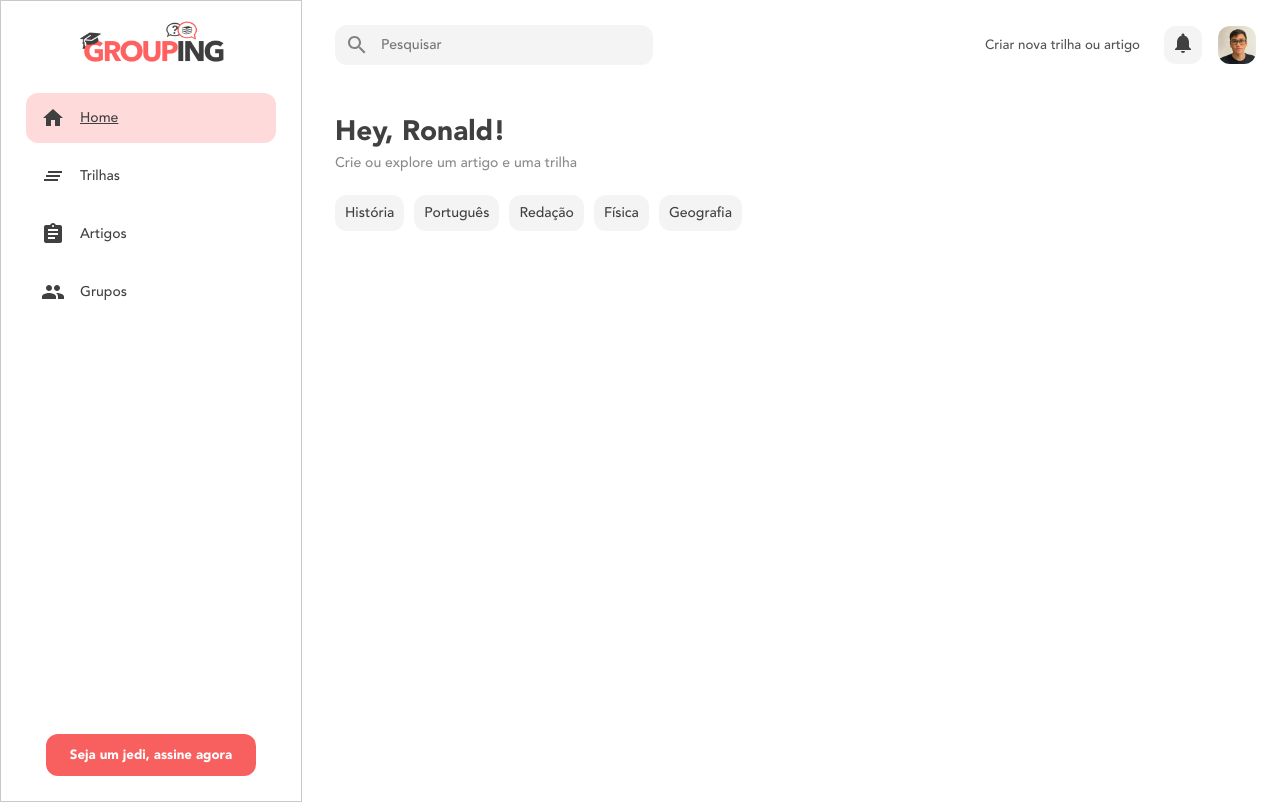
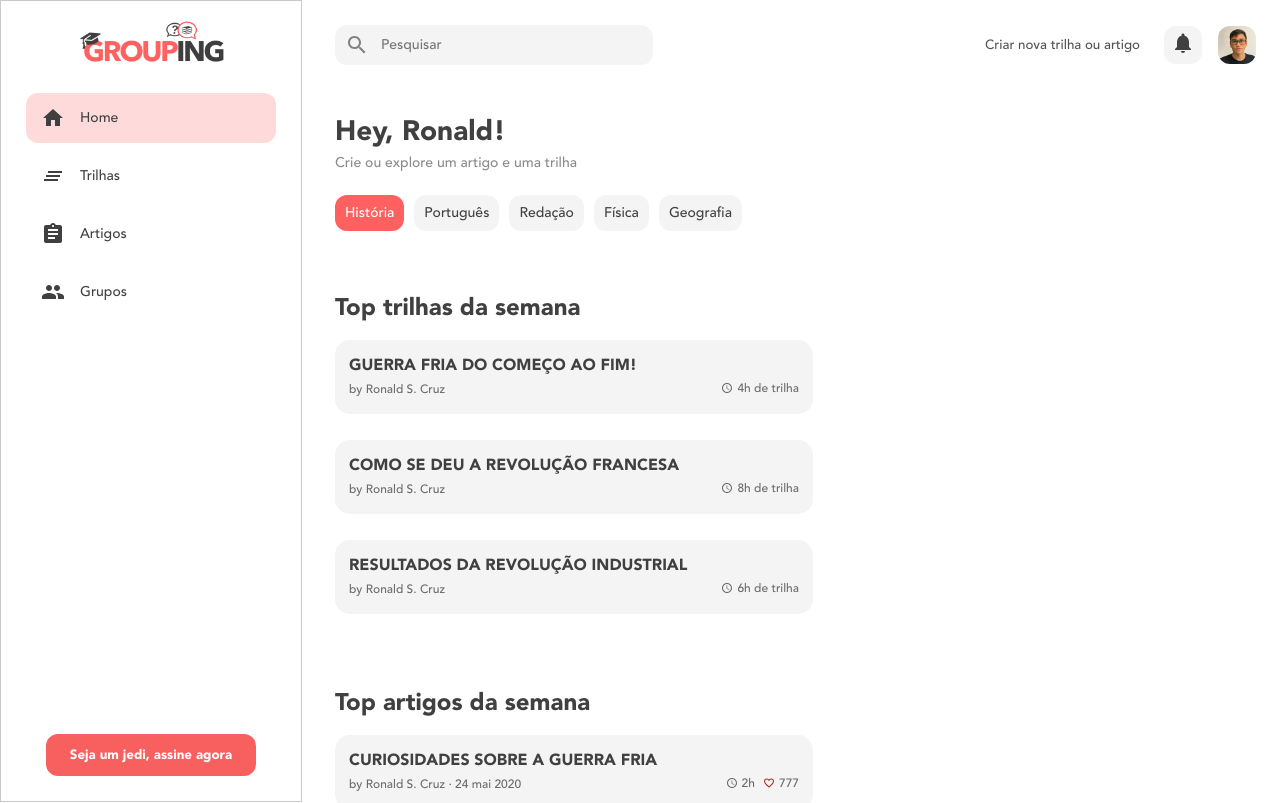
Before and after one commit to ronaldscruz/grouping, a React (Create React App) app: page /dashboard in a window 1280 px wide. Shown: the top 803 px of the page. Built offline with nearby package versions, Linux system fonts and the light colour scheme.

Commit message:
Dashboard almost done

```diff
--- a/src/components/Sidebar/index.jsx
+++ b/src/components/Sidebar/index.jsx
@@ -22,17 +22,35 @@ function Sidebar() {
               to="/dashboard"
               activeClassName="__selected"
             >
-              <Home className="__icon-mr" /> Home
+              <Home className="__large-mr" /> Home
             </NavLink>
           </li>
-          <li className="sidebar-item">
-            <ClearAll className="__icon-mr" /> Trilhas
+          <li>
+            <NavLink
+              className="sidebar-item"
+              to="/trilhas"
+              activeClassName="__selected"
+            >
+              <ClearAll className="__large-mr" /> Trilhas
+            </NavLink>
           </li>
-          <li className="sidebar-item">
-            <Assignment className="__icon-mr" /> Artigos
+          <li>
+            <NavLink
+              className="sidebar-item"
+              to="/artigos"
+              activeClassName="__selected"
+            >
+              <Assignment className="__large-mr" /> Artigos
+            </NavLink>
           </li>
-          <li className="sidebar-item">
-            <Group className="__icon-mr" /> Grupos
+          <li>
+            <NavLink
+              className="sidebar-item"
+              to="/grupos"
+              activeClassName="__selected"
+            >
+              <Group className="__large-mr" /> Grupos
+            </NavLink>
           </li>
         </ul>
       </div>
--- a/src/components/Sidebar/styles.css
+++ b/src/components/Sidebar/styles.css
@@ -36,12 +36,12 @@
   transition: all 0.2s ease;
 }
 
-.sidebar-item a {
+a.sidebar-item {
   color: #404040;
   text-decoration: none !important;
 }
 
-.sidebar-item a:focus {
+a.sidebar-item {
   color: #404040;
   text-decoration: none;
   outline: 0 !important;
--- a/src/index.css
+++ b/src/index.css
@@ -14,8 +14,17 @@ body {
   font-family: Avenir;
 }
 
-.__icon-mr {
+.__large-mr {
   margin-right: 15px;
+}
+
+.MuiSvgIcon-root.__smaller {
+  font-size: 12px;
+}
+
+.MuiSvgIcon-root.__mr {
+  margin-right: 4px;
+  margin-bottom: 2px;
 }
 
 .__consider-sidebar {
--- /dev/null
+++ b/src/pages/Dashboard/ContentPreviewCard/index.jsx
@@ -0,0 +1,57 @@
+import React from "react";
+import "./styles.css";
+
+import { QueryBuilder, FavoriteBorder } from "@material-ui/icons";
+
+function ContentPreviewCard({ type, title, author, date, duration, likes }) {
+  function formatDate(date) {
+    const monthsMap = [
+      "jan",
+      "fev",
+      "mar",
+      "abr",
+      "mai",
+      "jun",
+      "jul",
+      "ago",
+      "set",
+      "out",
+      "nov",
+      "dez",
+    ];
+
+    const day = date.getUTCDate();
+    const month = monthsMap[date.getMonth()];
+    const year = date.getFullYear();
+
+    return `${day} ${month} ${year}`;
+  }
+
+  const isArticle = type === "article";
+
+  return (
+    <article className="content-preview-card">
+      <div className="card-left-content">
+        <h1 className="content-title"> {title.toUpperCase()} </h1>
+        <span className="content-author">
+          {" "}
+          by {author} {isArticle && `· ${formatDate(new Date(date))}`}{" "}
+        </span>
+      </div>
+      <div className="card-right-content">
+        <span className="content-duration">
+          <QueryBuilder className="__smaller __mr" />
+          {duration}h {!isArticle && "de trilha"}
+        </span>
+        {isArticle && (
+          <span className="content-likes">
+            <FavoriteBorder className="__smaller __mr content-likes-icon" />
+            {likes}
+          </span>
+        )}
+      </div>
+    </article>
+  );
+}
+
+export default ContentPreviewCard;
--- /dev/null
+++ b/src/pages/Dashboard/ContentPreviewCard/styles.css
@@ -0,0 +1,48 @@
+.content-preview-card {
+  display: flex;
+  justify-content: space-between;
+  background: #f4f4f4;
+  border-radius: 15px;
+  width: 450px;
+  height: 66px;
+  padding: 4px 14px 4px;
+}
+
+.card-left-content {
+  display: flex;
+  flex-direction: column;
+  justify-content: center;
+}
+
+.content-title {
+  font-size: 16px;
+  font-weight: bold;
+  color: #404040;
+  margin: 0 0 7px;
+}
+
+.content-author,
+.card-right-content {
+  font-size: 12px;
+  color: #6a6a6a;
+}
+
+.card-right-content {
+  display: flex;
+  align-self: flex-end;
+  padding-bottom: 14px;
+}
+
+.content-likes,
+.content-duration {
+  display: flex;
+  align-items: center;
+}
+
+.content-likes {
+  margin-left: 8px;
+}
+
+.content-likes-icon {
+  color: #b92020;
+}
--- /dev/null
+++ b/src/pages/Dashboard/DashboardSection/index.jsx
@@ -0,0 +1,41 @@
+import React from "react";
+import "./styles.css";
+
+import ContentPreviewCard from "../ContentPreviewCard";
+
+function DashboardSection({ title, articles, roadmaps }) {
+  return (
+    <section className="dashboard-section">
+      <h1 className="dashboard-section-title"> {title} </h1>
+      {articles?.length > 0 &&
+        articles.map((a) => (
+          <div className="content-card-dashboard">
+            <ContentPreviewCard
+              key={"article-" + a.id}
+              type="article"
+              title={a.title}
+              author={a.author}
+              duration={a.duration}
+              likes={a.likes}
+              date={a.date}
+            />
+          </div>
+        ))}
+
+      {roadmaps?.length > 0 &&
+        roadmaps.map((r) => (
+          <div className="content-card-dashboard">
+            <ContentPreviewCard
+              key={"roadmap-" + r.id}
+              type="roadmap"
+              title={r.title}
+              author={r.author}
+              duration={r.duration}
+            />
+          </div>
+        ))}
+    </section>
+  );
+}
+
+export default DashboardSection;
--- /dev/null
+++ b/src/pages/Dashboard/DashboardSection/styles.css
@@ -0,0 +1,13 @@
+.dashboard-section {
+  margin-bottom: 50px;
+}
+
+.dashboard-section-title {
+  color: #404040;
+  margin: 0 0 16px;
+}
+
+.content-card-dashboard {
+  display: inline-block;
+  margin: 0 26px 26px 0;
+}
--- a/src/pages/Dashboard/SubjectTabs/index.jsx
+++ b/src/pages/Dashboard/SubjectTabs/index.jsx
@@ -20,6 +20,7 @@ function SubjectTabs({ onSubjectChange }) {
         name="filterBySubject"
         id="only-history"
         value="history"
+        defaultChecked={true}
         onChange={(e) => changeCurrentSubject(e.target.value)}
       />
       <label htmlFor="only-history" className="subject-tab">
--- a/src/pages/Dashboard/index.jsx
+++ b/src/pages/Dashboard/index.jsx
@@ -5,8 +5,41 @@ import AuthenticatedTopBar from "../../components/AuthenticatedTopBar";
 import Sidebar from "../../components/Sidebar";
 import DashboardGreeting from "./DashboardGreeting";
 import SubjectTabs from "./SubjectTabs";
+import DashboardSection from "./DashboardSection";
 
 function Dashboard() {
+  const mockArticles = [
+    {
+      id: 1,
+      title: "Curiosidades sobre a Guerra Fria",
+      author: "Ronald S. Cruz",
+      duration: 2,
+      likes: 777,
+      date: new Date("2020-05-24 08:12:00"),
+    },
+  ];
+
+  const mockRoadmaps = [
+    {
+      id: 1,
+      title: "Guerra Fria do começo ao fim!",
+      author: "Ronald S. Cruz",
+      duration: 4,
+    },
+    {
+      id: 2,
+      title: "Como se deu a Revolução Francesa",
+      author: "Ronald S. Cruz",
+      duration: 8,
+    },
+    {
+      id: 3,
+      title: "Resultados da Revolução Industrial",
+      author: "Ronald S. Cruz",
+      duration: 6,
+    },
+  ];
+
   return (
     <div className="dashboard-wrapper">
       <Sidebar />
@@ -16,6 +49,17 @@ function Dashboard() {
         <div className="subject-tabs-dashboard">
           <SubjectTabs onSubjectChange={(subject) => {}} />
         </div>
+        <div className="dashboard-content">
+          <DashboardSection
+            title="Top trilhas da semana"
+            roadmaps={mockRoadmaps}
+          />
+          <DashboardSection
+            title="Top artigos da semana"
+            articles={mockArticles}
+          />
+          <DashboardSection title="Trilhas ENEM 2020" roadmaps={mockRoadmaps} />
+        </div>
       </div>
     </div>
   );
```
